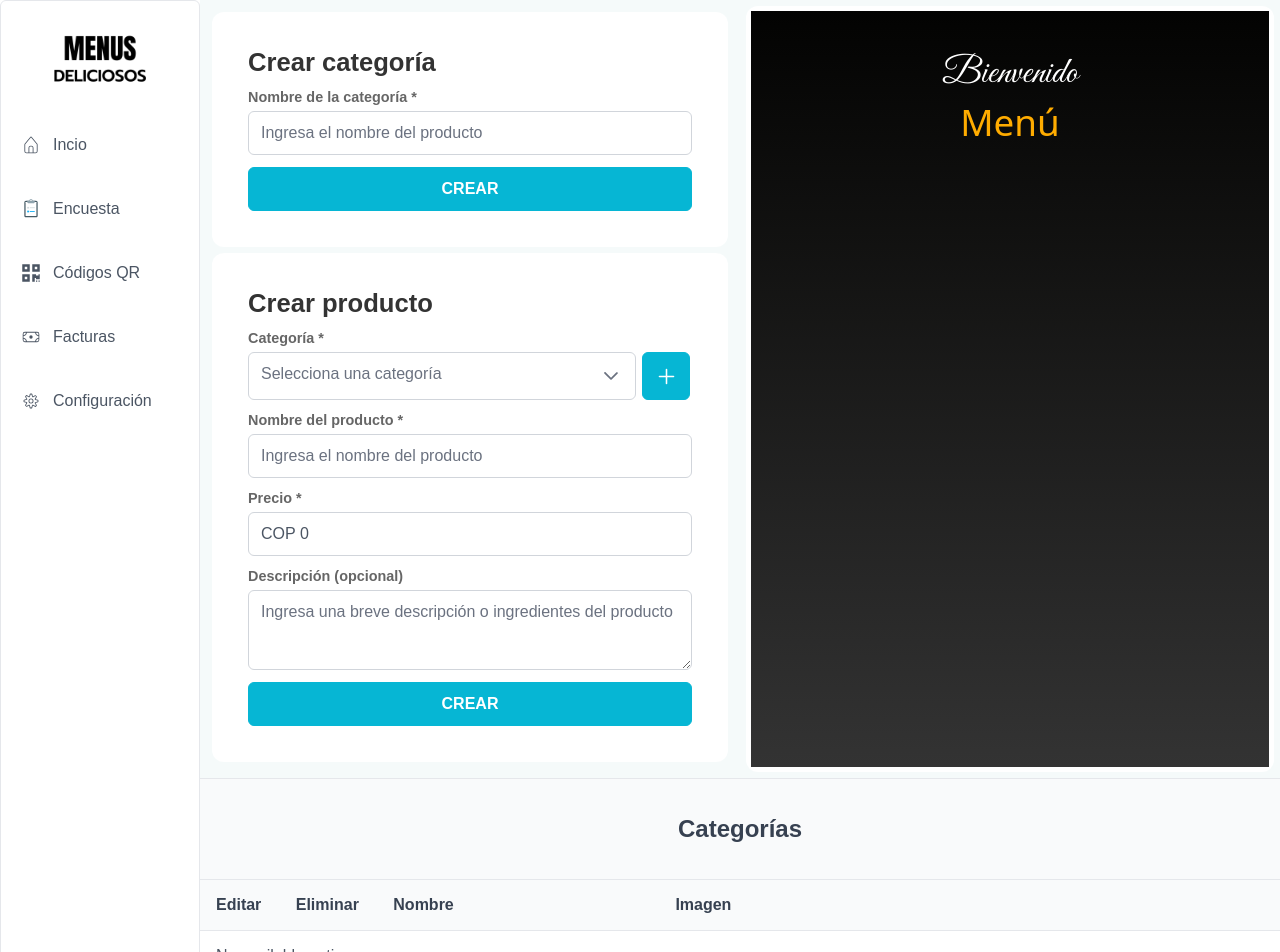
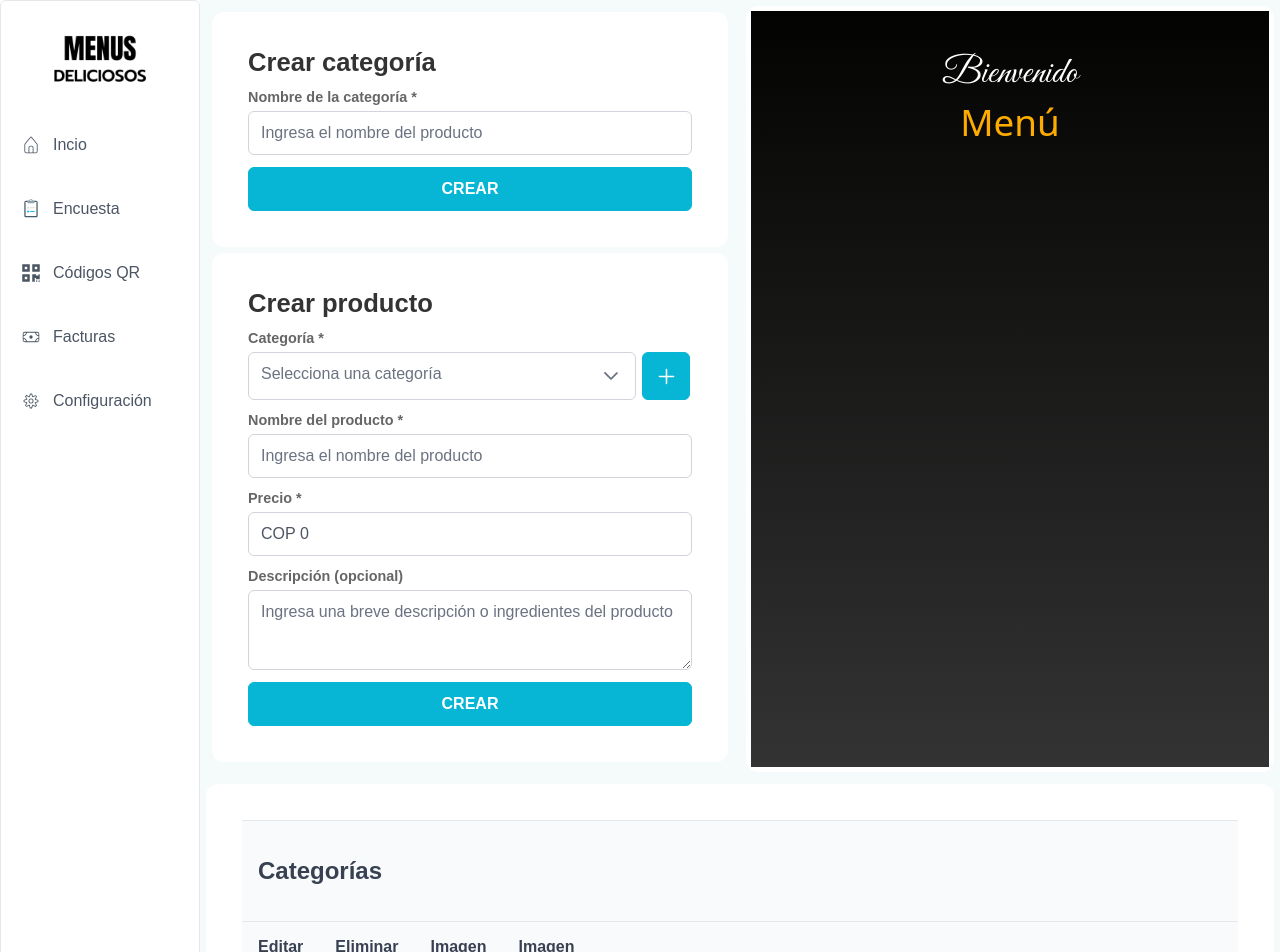
Before and after one commit to judisarodev/menusdeliciososweb, a React (Create React App) app: page /panel in a window 1280 px wide. Shown: the top 952 px of the page. Built offline with nearby package versions, Linux system fonts and the light colour scheme; the HTML template or start-up script is replaced by a standard one; a web font is replaced by a local one.

Commit message:
Se agrega botón para imagenes

```diff
--- a/src/backoffice/category/categories-table/CategoriesTable.js
+++ b/src/backoffice/category/categories-table/CategoriesTable.js
@@ -6,6 +6,8 @@ import React, { useContext, useEffect, useState } from "react";
 import { MdDelete, MdOutlineEdit } from "react-icons/md";
 import { CategoryForm } from "../category-form/CategoryForm";
 import { CategoriesContext } from "../../context/restaurant/CategoriesContext";
+import { FaImage } from "react-icons/fa";
+import './categoriesTable.scss';
 
 
 const tableTitleTemplate = (text) => {
@@ -18,6 +20,10 @@ const buttonTemplate = (rowData) => {
 
 const deleteButtonTemplate = (rowData) => {
     return <Button onClick={() => console.log('')} label={<MdDelete size={20} />} severity="danger" tooltip="Eliminar" tooltipOptions={{ position: 'top' }} />;;
+}
+
+const manageImageButtonTemplate = (rowData) => {
+    return <Button onClick={() => console.log('')} label={<FaImage size={20} />} severity="secondary" tooltip="Imagen" tooltipOptions={{ position: 'top' }} />;;
 }
 
 
@@ -41,8 +47,8 @@ const CategoriesTable = () => {
         <DataTable value={categories} header={tableTitleTemplate("Categorías")} tableStyle={{ minWidth: '50rem' }} >
             <Column style={{ width: '5%' }} body={buttonTemplate} header="Editar"></Column>
             <Column style={{ width: '5%' }} body={deleteButtonTemplate} header="Eliminar"></Column>
-            <Column style={{ width: '25%' }} field="name" header="Nombre"></Column>
-            <Column style={{ width: '55%' }} field="name" header="Imagen"></Column>
+            <Column style={{ width: '5%' }} body={manageImageButtonTemplate} header="Imagen"></Column>
+            <Column style={{ width: '85%' }} field="name" header="Imagen"></Column>
         </DataTable>
 
         {
--- a/src/backoffice/category/categories-table/categoriesTable.scss
+++ b/src/backoffice/category/categories-table/categoriesTable.scss
@@ -1,3 +1,4 @@
+@import './../../../styles/variables';
 .category-table__container{
     display: flex;
     flex-direction: column;
--- a/src/backoffice/dish/dishes-table/Table.js
+++ b/src/backoffice/dish/dishes-table/Table.js
@@ -10,7 +10,7 @@ import { MdOutlineEdit } from "react-icons/md";
 import { MdDelete } from "react-icons/md";
 import { Dialog } from "primereact/dialog";
 import { DishForm } from "../dish-form/DishForm";
-
+import { FaImage } from "react-icons/fa"
 
 const Table = () => {
 
@@ -201,6 +201,10 @@ const Table = () => {
         return <h2>{text }</h2>
     }
 
+    const manageImageButtonTemplate = (rowData) => {
+        return <Button onClick={() => console.log('')} label={<FaImage size={20} />} severity="secondary" tooltip="Imagen" tooltipOptions={{ position: 'top' }} />;;
+    }
+
     return(<div className="table__container">
 
         {dishes && dishes.length > 0 && dishes.map((p) => {
@@ -209,9 +213,10 @@ const Table = () => {
                     <DataTable value={p.dishes} header={tableTitleTemplate(p.categoryName)} tableStyle={{ minWidth: '50rem' }} >
                         <Column style={{ width: '5%' }} body={buttonTemplate} header="Editar"></Column>
                         <Column style={{ width: '5%' }} body={deleteButtonTemplate} header="Eliminar"></Column>
+                        <Column style={{ width: '5%' }} body={manageImageButtonTemplate} header="Imagen"></Column>
                         <Column style={{ width: '25%' }} field="name" header="Nombre"></Column>
                         <Column style={{ width: '25%' }} field="price" header="Precio"></Column>
-                        <Column style={{ width: '40%' }} field="description" header="Descripción"></Column>
+                        <Column style={{ width: '35%' }} field="description" header="Descripción"></Column>
                     </DataTable>
 
                     {
```
